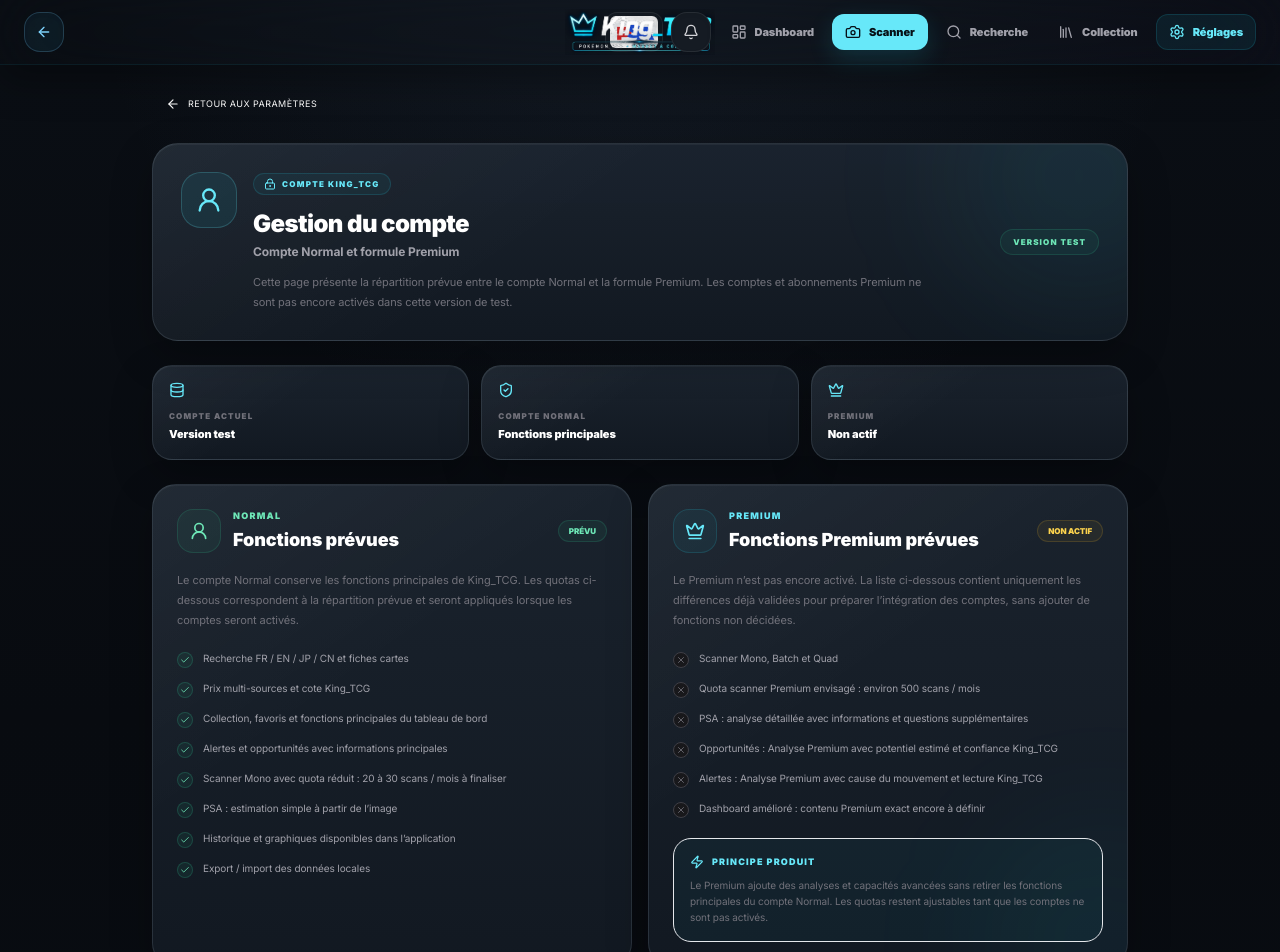
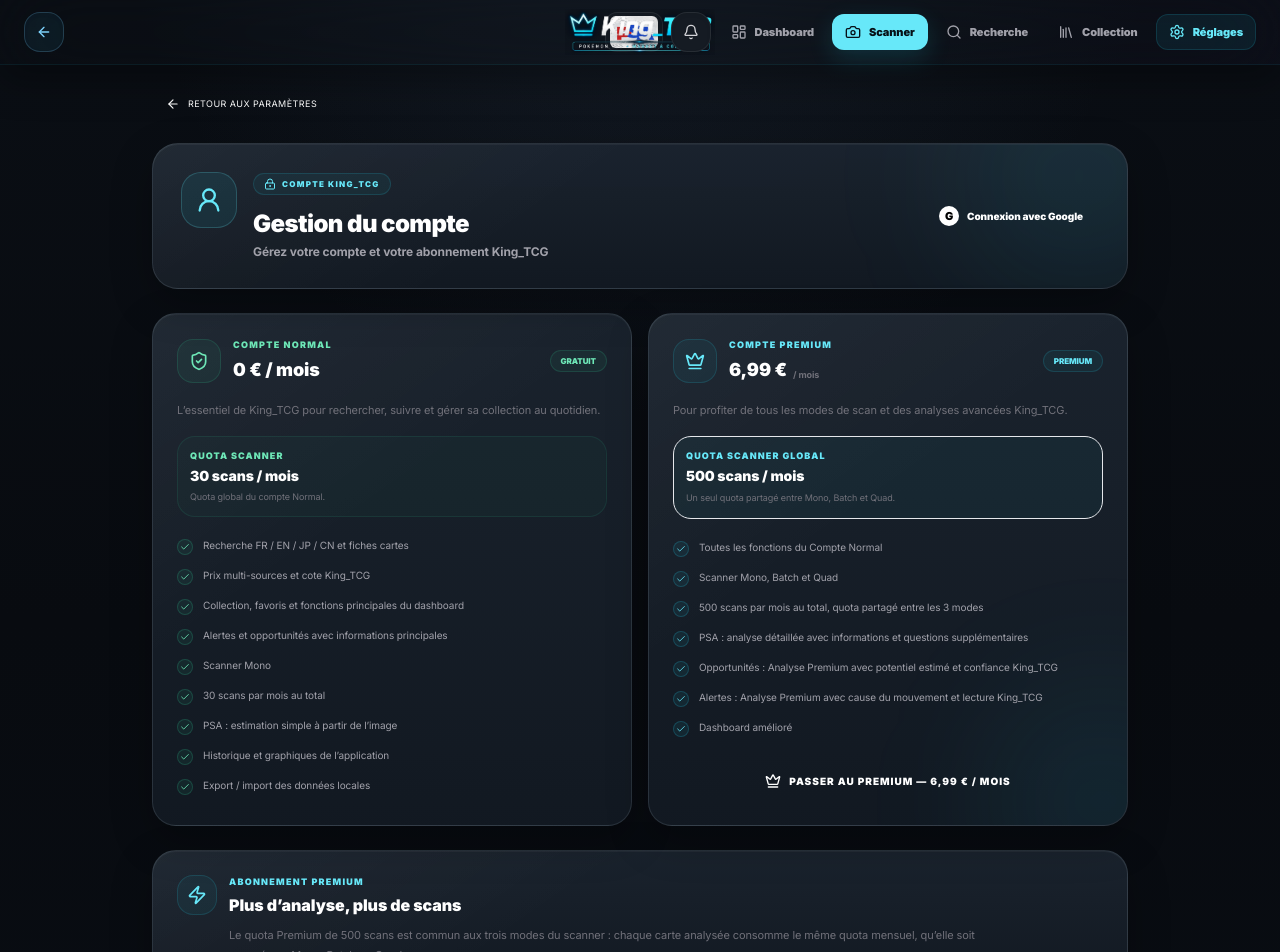
Before and after one commit to dylangdm1-dotcom/King_TcgV1, a Next.js app: page /parametres/compte in a window 1280 px wide. Shown: the top 952 px of the page. Built offline with nearby package versions, Linux system fonts and the light colour scheme.

Commit message:
Update page.tsx

```diff
--- a/app/parametres/compte/page.tsx
+++ b/app/parametres/compte/page.tsx
@@ -4,14 +4,10 @@ import Link from "next/link";
 import {
   ArrowLeft,
   Check,
-  Cloud,
   Crown,
-  Database,
   LockKeyhole,
   ShieldCheck,
-  Sparkles,
   UserRound,
-  X,
   Zap,
 } from "lucide-react";
 import Navbar from "../../../components/Navbar";
@@ -19,28 +15,30 @@ import Navbar from "../../../components/Navbar";
 const normalFeatures = [
   "Recherche FR / EN / JP / CN et fiches cartes",
   "Prix multi-sources et cote King_TCG",
-  "Collection, favoris et fonctions principales du tableau de bord",
+  "Collection, favoris et fonctions principales du dashboard",
   "Alertes et opportunités avec informations principales",
-  "Scanner Mono avec quota réduit : 20 à 30 scans / mois à finaliser",
+  "Scanner Mono",
+  "30 scans par mois au total",
   "PSA : estimation simple à partir de l’image",
-  "Historique et graphiques disponibles dans l’application",
+  "Historique et graphiques de l’application",
   "Export / import des données locales",
 ];
 
-const premiumPlanned = [
+const premiumFeatures = [
+  "Toutes les fonctions du Compte Normal",
   "Scanner Mono, Batch et Quad",
-  "Quota scanner Premium envisagé : environ 500 scans / mois",
+  "500 scans par mois au total, quota partagé entre les 3 modes",
   "PSA : analyse détaillée avec informations et questions supplémentaires",
   "Opportunités : Analyse Premium avec potentiel estimé et confiance King_TCG",
   "Alertes : Analyse Premium avec cause du mouvement et lecture King_TCG",
-  "Dashboard amélioré : contenu Premium exact encore à définir",
+  "Dashboard amélioré",
 ];
 
-function FeatureRow({ children, active = true }: { children: React.ReactNode; active?: boolean }) {
+function FeatureRow({ children, premium = false }: { children: React.ReactNode; premium?: boolean }) {
   return (
     <li className="flex items-start gap-2.5 text-[10px] leading-4 text-zinc-400">
-      <span className={`mt-0.5 flex h-4 w-4 shrink-0 items-center justify-center rounded-full border ${active ? "border-emerald-400/20 bg-emerald-400/[0.07] text-emerald-300" : "border-zinc-700 bg-zinc-900 text-zinc-500"}`}>
-        {active ? <Check className="h-2.5 w-2.5" /> : <X className="h-2.5 w-2.5" />}
+      <span className={`mt-0.5 flex h-4 w-4 shrink-0 items-center justify-center rounded-full border ${premium ? "border-cyan-400/20 bg-cyan-400/[0.07] text-cyan-300" : "border-emerald-400/20 bg-emerald-400/[0.07] text-emerald-300"}`}>
+        <Check className="h-2.5 w-2.5" />
       </span>
       {children}
     </li>
@@ -72,30 +70,15 @@ export default function AccountManagementPage() {
                     Compte King_TCG
                   </span>
                   <h1 className="mt-3 text-xl font-black tracking-tight sm:text-2xl">Gestion du compte</h1>
-                  <p className="mt-1 text-xs font-bold text-zinc-400">Compte Normal et formule Premium</p>
-                  <p className="mt-3 max-w-2xl text-[11px] leading-5 text-zinc-500">
-                    Cette page présente la répartition prévue entre le compte Normal et la formule Premium. Les comptes et abonnements Premium ne sont pas encore activés dans cette version de test.
-                  </p>
+                  <p className="mt-1 text-xs font-bold text-zinc-400">Gérez votre compte et votre abonnement King_TCG</p>
                 </div>
               </div>
-              <span className="w-fit rounded-full border border-emerald-400/15 bg-emerald-400/[0.06] px-3 py-1.5 text-[8px] font-black uppercase tracking-[0.14em] text-emerald-300">
-                Version test
-              </span>
+
+              <button type="button" className="kt-premium-button-secondary inline-flex w-full items-center justify-center gap-2 px-4 py-2.5 text-[10px] font-black sm:w-auto">
+                <span className="flex h-5 w-5 items-center justify-center rounded-full bg-white text-[11px] font-black text-black">G</span>
+                Connexion avec Google
+              </button>
             </div>
-          </section>
-
-          <section className="grid gap-3 sm:grid-cols-3">
-            {[
-              { icon: Database, label: "Compte actuel", value: "Version test" },
-              { icon: ShieldCheck, label: "Compte Normal", value: "Fonctions principales" },
-              { icon: Crown, label: "Premium", value: "Non actif" },
-            ].map(({ icon: Icon, label, value }) => (
-              <div key={label} className="kt-premium-panel rounded-[20px] p-4">
-                <Icon className="h-4 w-4 text-cyan-300" />
-                <p className="mt-3 text-[8px] font-black uppercase tracking-[0.14em] text-zinc-500">{label}</p>
-                <p className="mt-1 text-[11px] font-black text-white">{value}</p>
-              </div>
-            ))}
           </section>
 
           <section className="grid gap-4 lg:grid-cols-2">
@@ -103,25 +86,33 @@ export default function AccountManagementPage() {
               <div className="flex items-center justify-between gap-3">
                 <div className="flex items-center gap-3">
                   <span className="flex h-11 w-11 items-center justify-center rounded-2xl border border-emerald-400/15 bg-emerald-400/[0.06] text-emerald-300">
-                    <UserRound className="h-5 w-5" />
+                    <ShieldCheck className="h-5 w-5" />
                   </span>
                   <div>
-                    <p className="text-[9px] font-black uppercase tracking-[0.14em] text-emerald-300">Normal</p>
-                    <h2 className="mt-1 text-lg font-black text-white">Fonctions prévues</h2>
+                    <p className="text-[9px] font-black uppercase tracking-[0.14em] text-emerald-300">Compte Normal</p>
+                    <h2 className="mt-1 text-lg font-black text-white">0 € / mois</h2>
                   </div>
                 </div>
-                <span className="rounded-full border border-emerald-400/15 bg-emerald-400/[0.06] px-2.5 py-1 text-[8px] font-black uppercase text-emerald-300">Prévu</span>
+                <span className="rounded-full border border-emerald-400/15 bg-emerald-400/[0.06] px-2.5 py-1 text-[8px] font-black uppercase text-emerald-300">Gratuit</span>
               </div>
+
               <p className="mt-4 text-[11px] leading-5 text-zinc-500">
-                Le compte Normal conserve les fonctions principales de King_TCG. Les quotas ci-dessous correspondent à la répartition prévue et seront appliqués lorsque les comptes seront activés.
+                L’essentiel de King_TCG pour rechercher, suivre et gérer sa collection au quotidien.
               </p>
+
+              <div className="mt-4 rounded-[18px] border border-emerald-400/10 bg-emerald-400/[0.03] p-3">
+                <p className="text-[9px] font-black uppercase tracking-[0.12em] text-emerald-300">Quota scanner</p>
+                <p className="mt-1 text-sm font-black text-white">30 scans / mois</p>
+                <p className="mt-1 text-[9px] text-zinc-500">Quota global du compte Normal.</p>
+              </div>
+
               <ul className="mt-5 space-y-3">
                 {normalFeatures.map((feature) => <FeatureRow key={feature}>{feature}</FeatureRow>)}
               </ul>
             </div>
 
-            <div className="kt-premium-panel relative overflow-hidden rounded-[24px] p-5 sm:p-6">
-              <div className="pointer-events-none absolute -bottom-24 -right-24 h-60 w-60 rounded-full bg-cyan-400/[0.05] blur-3xl" />
+            <div className="kt-premium-panel relative overflow-hidden rounded-[24px] border-cyan-400/20 p-5 sm:p-6">
+              <div className="pointer-events-none absolute -bottom-24 -right-24 h-60 w-60 rounded-full bg-cyan-400/[0.07] blur-3xl" />
               <div className="relative">
                 <div className="flex items-center justify-between gap-3">
                   <div className="flex items-center gap-3">
@@ -129,30 +120,34 @@ export default function AccountManagementPage() {
                       <Crown className="h-5 w-5" />
                     </span>
                     <div>
-                      <p className="text-[9px] font-black uppercase tracking-[0.14em] text-cyan-300">Premium</p>
-                      <h2 className="mt-1 text-lg font-black text-white">Fonctions Premium prévues</h2>
+                      <p className="text-[9px] font-black uppercase tracking-[0.14em] text-cyan-300">Compte Premium</p>
+                      <div className="mt-1 flex items-end gap-1.5">
+                        <h2 className="text-lg font-black text-white">6,99 €</h2>
+                        <span className="pb-0.5 text-[9px] font-bold text-zinc-500">/ mois</span>
+                      </div>
                     </div>
                   </div>
-                  <span className="rounded-full border border-amber-400/15 bg-amber-400/[0.06] px-2.5 py-1 text-[8px] font-black uppercase text-amber-300">Non actif</span>
+                  <span className="rounded-full border border-cyan-400/15 bg-cyan-400/[0.06] px-2.5 py-1 text-[8px] font-black uppercase text-cyan-300">Premium</span>
                 </div>
 
                 <p className="mt-4 text-[11px] leading-5 text-zinc-500">
-                  Le Premium n’est pas encore activé. La liste ci-dessous contient uniquement les différences déjà validées pour préparer l’intégration des comptes, sans ajouter de fonctions non décidées.
+                  Pour profiter de tous les modes de scan et des analyses avancées King_TCG.
                 </p>
 
+                <div className="mt-4 rounded-[18px] border border-cyan-400/12 bg-cyan-400/[0.04] p-3">
+                  <p className="text-[9px] font-black uppercase tracking-[0.12em] text-cyan-300">Quota scanner global</p>
+                  <p className="mt-1 text-sm font-black text-white">500 scans / mois</p>
+                  <p className="mt-1 text-[9px] leading-4 text-zinc-500">Un seul quota partagé entre Mono, Batch et Quad.</p>
+                </div>
+
                 <ul className="mt-5 space-y-3">
-                  {premiumPlanned.map((feature) => <FeatureRow key={feature} active={false}>{feature}</FeatureRow>)}
+                  {premiumFeatures.map((feature) => <FeatureRow key={feature} premium>{feature}</FeatureRow>)}
                 </ul>
 
-                <div className="mt-5 rounded-[18px] border border-cyan-400/12 bg-cyan-400/[0.04] p-4">
-                  <div className="flex items-center gap-2 text-[9px] font-black uppercase tracking-[0.13em] text-cyan-300">
-                    <Zap className="h-3.5 w-3.5" />
-                    Principe produit
-                  </div>
-                  <p className="mt-2 text-[10px] leading-4 text-zinc-500">
-                    Le Premium ajoute des analyses et capacités avancées sans retirer les fonctions principales du compte Normal. Les quotas restent ajustables tant que les comptes ne sont pas activés.
-                  </p>
-                </div>
+                <button type="button" className="kt-premium-button mt-6 inline-flex w-full items-center justify-center gap-2 px-4 py-3 text-[10px] font-black uppercase tracking-[0.1em]">
+                  <Crown className="h-4 w-4" />
+                  Passer au Premium — 6,99 € / mois
+                </button>
               </div>
             </div>
           </section>
@@ -160,19 +155,15 @@ export default function AccountManagementPage() {
           <section className="kt-premium-panel rounded-[24px] p-5 sm:p-6">
             <div className="flex items-start gap-3">
               <span className="flex h-10 w-10 shrink-0 items-center justify-center rounded-2xl border border-cyan-400/15 bg-cyan-400/[0.06] text-cyan-300">
-                <Cloud className="h-5 w-5" />
+                <Zap className="h-5 w-5" />
               </span>
               <div>
-                <p className="text-[9px] font-black uppercase tracking-[0.14em] text-cyan-300">Activation des comptes</p>
-                <h2 className="mt-1 text-base font-black text-white">Normal / Premium en préparation</h2>
+                <p className="text-[9px] font-black uppercase tracking-[0.14em] text-cyan-300">Abonnement Premium</p>
+                <h2 className="mt-1 text-base font-black text-white">Plus d’analyse, plus de scans</h2>
                 <p className="mt-2 max-w-3xl text-[11px] leading-5 text-zinc-500">
-                  La séparation Normal / Premium est préparée dans l’interface, mais les droits réels ne sont pas encore reliés à un compte utilisateur. Les fonctions actuelles restent donc accessibles en version test.
+                  Le quota Premium de 500 scans est commun aux trois modes du scanner : chaque carte analysée consomme le même quota mensuel, qu’elle soit scannée en Mono, Batch ou Quad.
                 </p>
               </div>
-            </div>
-            <div className="mt-4 flex items-center gap-2 rounded-[18px] border border-white/[0.07] bg-black/20 p-3 text-[10px] text-zinc-500">
-              <Sparkles className="h-4 w-4 shrink-0 text-cyan-300" />
-              Authentification, abonnement et contrôle réel des droits Premium restent désactivés dans cette version de test.
             </div>
           </section>
 
```
